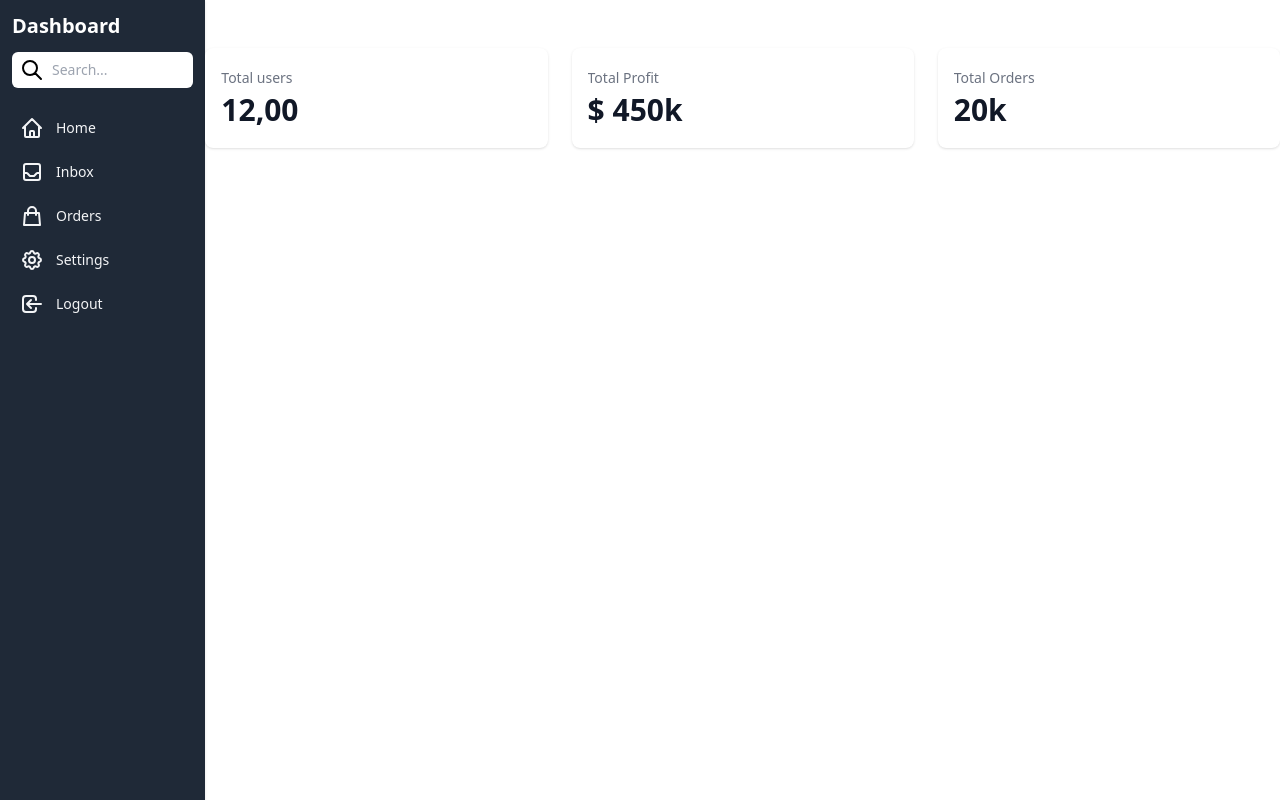
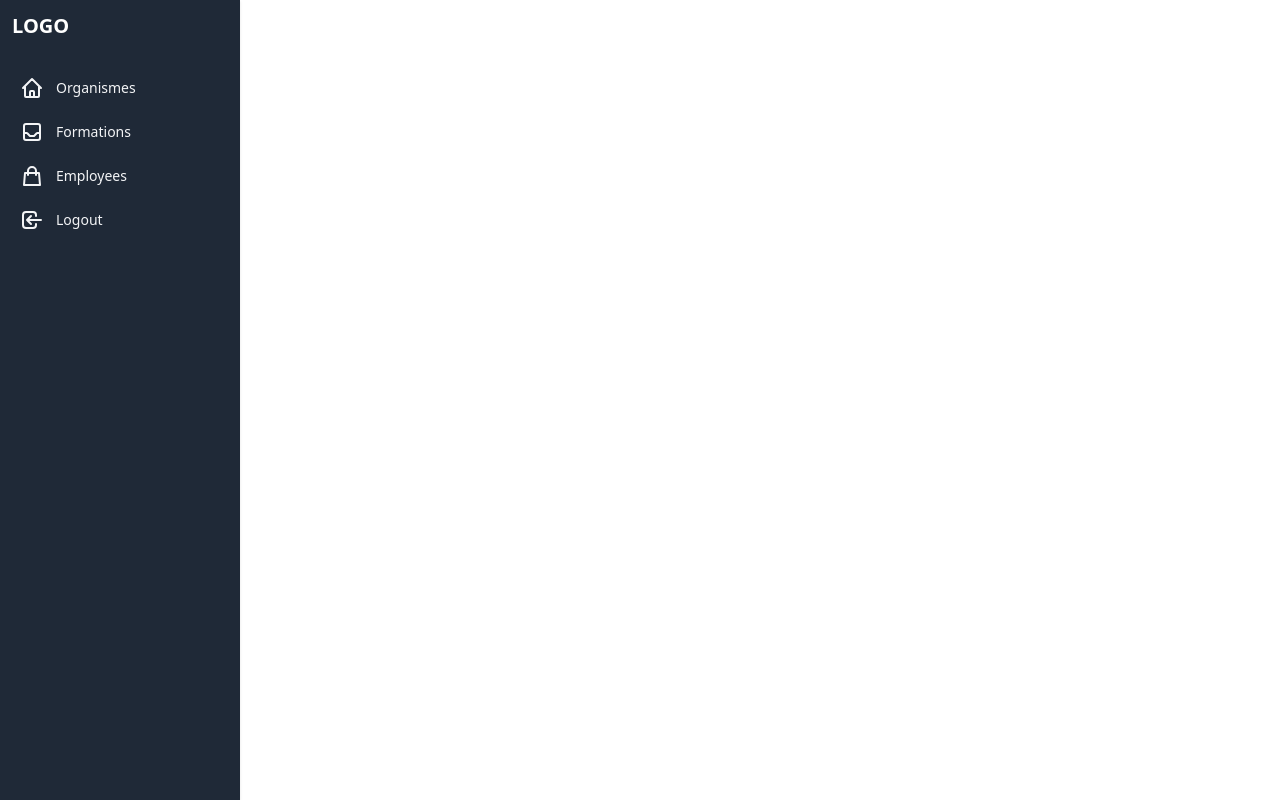
Before and after one commit to mohamed-laghbar/gestion-des-formations-with-redux-react-express, a React (Create React App) app in the folder frontend/: page /admin in a window 1280 px wide. Built offline with nearby package versions, Linux system fonts and the light colour scheme; sample sign-in values are in the browser's storage.

Commit message:
fix a bug in the sidebar

```diff
--- a/frontend/src/components/SideBar.js
+++ b/frontend/src/components/SideBar.js
@@ -1,49 +1,24 @@
 import React from "react";
+import { useNavigate } from "react-router-dom";
 
 export default function Sidebar() {
+  const navigate = useNavigate();
+
+  const logout = ()=>{
+
+  }
+
   return (
-        <div className="flex">
-            <div className="flex flex-col h-screen p-3 bg-gray-800 shadow w-60">
-                <div className="space-y-3">
+    <div className="flex flex-col h-screen p-3 bg-gray-800 shadow  w-60">
+      <div className="space-y-5  ">
         <div className="flex items-center">
-                        <h2 className="text-xl font-bold text-white">Dashboard</h2>
+          <h2 className="text-xl font-bold text-center text-white">LOGO</h2>
         </div>
-                    <div className="relative">
-                        <span className="absolute inset-y-0 left-0 flex items-center py-4">
-                            <button
-                                type="submit"
-                                className="p-2 focus:outline-none focus:ring"
-                            >
-                                <svg
-                                    xmlns="http://www.w3.org/2000/svg"
-                                    className="w-6 h-6"
-                                    fill="none"
-                                    viewBox="0 0 24 24"
-                                    stroke="currentColor"
-                                    strokeWidth={2}
-                                >
-                                    <path
-                                        strokeLinecap="round"
-                                        strokeLinejoin="round"
-                                        d="M21 21l-6-6m2-5a7 7 0 11-14 0 7 7 0 0114 0z"
-                                    />
-                                </svg>
-                            </button>
-                        </span>
-                        <input
-                            type="search"
-                            name="Search"
-                            placeholder="Search..."
-                            className="w-full py-2 pl-10 text-sm rounded-md focus:outline-none"
-                        />
-                    </div>
+        <div className="relative"></div>
         <div className="flex-1">
           <ul className="pt-2 pb-4 space-y-1 text-sm">
             <li className="rounded-sm">
-                                <a
-                                    href="#"
-                                    className="flex items-center p-2 space-x-3 rounded-md"
-                                >
+              <div className="flex items-center p-2 space-x-3 rounded-md">
                 <svg
                   xmlns="http://www.w3.org/2000/svg"
                   className="w-6 h-6 text-gray-100"
@@ -58,14 +33,13 @@ export default function Sidebar() {
                     d="M3 12l2-2m0 0l7-7 7 7M5 10v10a1 1 0 001 1h3m10-11l2 2m-2-2v10a1 1 0 01-1 1h-3m-6 0a1 1 0 001-1v-4a1 1 0 011-1h2a1 1 0 011 1v4a1 1 0 001 1m-6 0h6"
                   />
                 </svg>
-                                    <span className="text-gray-100">Home</span>
-                                </a>
+                <button onClick={()=> navigate('/organisme')} className="text-gray-100">
+                  Organismes
+                </button>
+              </div>
             </li>
             <li className="rounded-sm">
-                                <a
-                                    href="#"
-                                    className="flex items-center p-2 space-x-3 rounded-md"
-                                >
+              <div className="flex items-center p-2 space-x-3 rounded-md">
                 <svg
                   xmlns="http://www.w3.org/2000/svg"
                   className="w-6 h-6 text-gray-100"
@@ -80,14 +54,11 @@ export default function Sidebar() {
                     d="M20 13V6a2 2 0 00-2-2H6a2 2 0 00-2 2v7m16 0v5a2 2 0 01-2 2H6a2 2 0 01-2-2v-5m16 0h-2.586a1 1 0 00-.707.293l-2.414 2.414a1 1 0 01-.707.293h-3.172a1 1 0 01-.707-.293l-2.414-2.414A1 1 0 006.586 13H4"
                   />
                 </svg>
-                                    <span className="text-gray-100">Inbox</span>
-                                </a>
+                <button onClick={()=> navigate('/formations')} className="text-gray-100">Formations</button>
+              </div>
             </li>
             <li className="rounded-sm">
-                                <a
-                                    href="#"
-                                    className="flex items-center p-2 space-x-3 rounded-md"
-                                >
+              <div className="flex items-center p-2 space-x-3 rounded-md">
                 <svg
                   xmlns="http://www.w3.org/2000/svg"
                   className="w-6 h-6 text-gray-100"
@@ -102,41 +73,12 @@ export default function Sidebar() {
                     d="M16 11V7a4 4 0 00-8 0v4M5 9h14l1 12H4L5 9z"
                   />
                 </svg>
-                                    <span className="text-gray-100">Orders</span>
-                                </a>
+                <button onClick={()=> navigate('/employees')} className="text-gray-100">Employees</button>
+              </div>
             </li>
+
             <li className="rounded-sm">
-                                <a
-                                    href="#"
-                                    className="flex items-center p-2 space-x-3 rounded-md"
-                                >
-                                    <svg
-                                        xmlns="http://www.w3.org/2000/svg"
-                                        className="w-6 h-6 text-gray-100"
-                                        fill="none"
-                                        viewBox="0 0 24 24"
-                                        stroke="currentColor"
-                                        strokeWidth={2}
-                                    >
-                                        <path
-                                            strokeLinecap="round"
-                                            strokeLinejoin="round"
-                                            d="M10.325 4.317c.426-1.756 2.924-1.756 3.35 0a1.724 1.724 0 002.573 1.066c1.543-.94 3.31.826 2.37 2.37a1.724 1.724 0 001.065 2.572c1.756.426 1.756 2.924 0 3.35a1.724 1.724 0 00-1.066 2.573c.94 1.543-.826 3.31-2.37 2.37a1.724 1.724 0 00-2.572 1.065c-.426 1.756-2.924 1.756-3.35 0a1.724 1.724 0 00-2.573-1.066c-1.543.94-3.31-.826-2.37-2.37a1.724 1.724 0 00-1.065-2.572c-1.756-.426-1.756-2.924 0-3.35a1.724 1.724 0 001.066-2.573c-.94-1.543.826-3.31 2.37-2.37.996.608 2.296.07 2.572-1.065z"
-                                        />
-                                        <path
-                                            strokeLinecap="round"
-                                            strokeLinejoin="round"
-                                            d="M15 12a3 3 0 11-6 0 3 3 0 016 0z"
-                                        />
-                                    </svg>
-                                    <span className="text-gray-100">Settings</span>
-                                </a>
-                            </li>
-                            <li className="rounded-sm">
-                                <a
-                                    href="#"
-                                    className="flex items-center p-2 space-x-3 rounded-md"
-                                >
+              <div className="flex items-center p-2 space-x-3 rounded-md">
                 <svg
                   xmlns="http://www.w3.org/2000/svg"
                   className="w-6 h-6 text-gray-100"
@@ -151,41 +93,12 @@ export default function Sidebar() {
                     d="M11 16l-4-4m0 0l4-4m-4 4h14m-5 4v1a3 3 0 01-3 3H6a3 3 0 01-3-3V7a3 3 0 013-3h7a3 3 0 013 3v1"
                   />
                 </svg>
-                                    <span className="text-gray-100">Logout</span>
-                                </a>
+                <button onClick={logout} className="text-gray-100">Logout</button>
+              </div>
             </li>
           </ul>
         </div>
       </div>
     </div>
-            <div className="container mx-auto mt-12">
-                <div className="grid grid-cols-1 gap-6 mb-6 lg:grid-cols-3">
-                    <div className="w-full px-4 py-5 bg-white rounded-lg shadow">
-                        <div className="text-sm font-medium text-gray-500 truncate">
-                            Total users
-                        </div>
-                        <div className="mt-1 text-3xl font-semibold text-gray-900">
-                            12,00
-                        </div>
-                    </div>
-                    <div className="w-full px-4 py-5 bg-white rounded-lg shadow">
-                        <div className="text-sm font-medium text-gray-500 truncate">
-                            Total Profit
-                        </div>
-                        <div className="mt-1 text-3xl font-semibold text-gray-900">
-                            $ 450k
-                        </div>
-                    </div>
-                    <div className="w-full px-4 py-5 bg-white rounded-lg shadow">
-                        <div className="text-sm font-medium text-gray-500 truncate">
-                            Total Orders
-                        </div>
-                        <div className="mt-1 text-3xl font-semibold text-gray-900">
-                            20k
-                        </div>
-                    </div>
-                </div>
-            </div>
-        </div>
   );
 }
--- a/frontend/src/pages/admin/AdminHome.jsx
+++ b/frontend/src/pages/admin/AdminHome.jsx
@@ -1,11 +1,13 @@
-import React from 'react';
-import Sidebar from '../../components/SideBar';
+import React from "react";
+import Sidebar from "../../components/SideBar";
 const AdminHome = () => {
-    return (
-        <div>
-            <Sidebar/>
-        </div>
-    );
-}
+  return (
+    <div className="flex">
+      <Sidebar />
+
+
+    </div>
+  );
+};
 
 export default AdminHome;
--- a/frontend/src/pages/auth/Login.jsx
+++ b/frontend/src/pages/auth/Login.jsx
@@ -5,7 +5,7 @@ import React, { useState } from "react";
 import { useNavigate } from "react-router-dom";
 import axios from "axios";
 import useAuth from "../../hooks/useAuth";
-const { ValidateEmail, validatePassword } = require("../../utils/validation");
+import { ValidateEmail, validatePassword } from "../../utils/validation";
 
 const Login = () => {
   const navigate = useNavigate()
--- a/frontend/src/utils/validation.js
+++ b/frontend/src/utils/validation.js
@@ -13,11 +13,6 @@ function ValidateEmail(mail) {
     return true;
   }
 
-  function validateName(name) {
-    const re = /^[a-zA-Z]+$/;
-    if (re.test(name)) {
-      return true;
-    } else return false;
-  }
 
-  module.exports = { ValidateEmail, validatePassword, validateName };
+
+  export { ValidateEmail, validatePassword };
```
Lines whose indentation alone changed are shown as unchanged.
